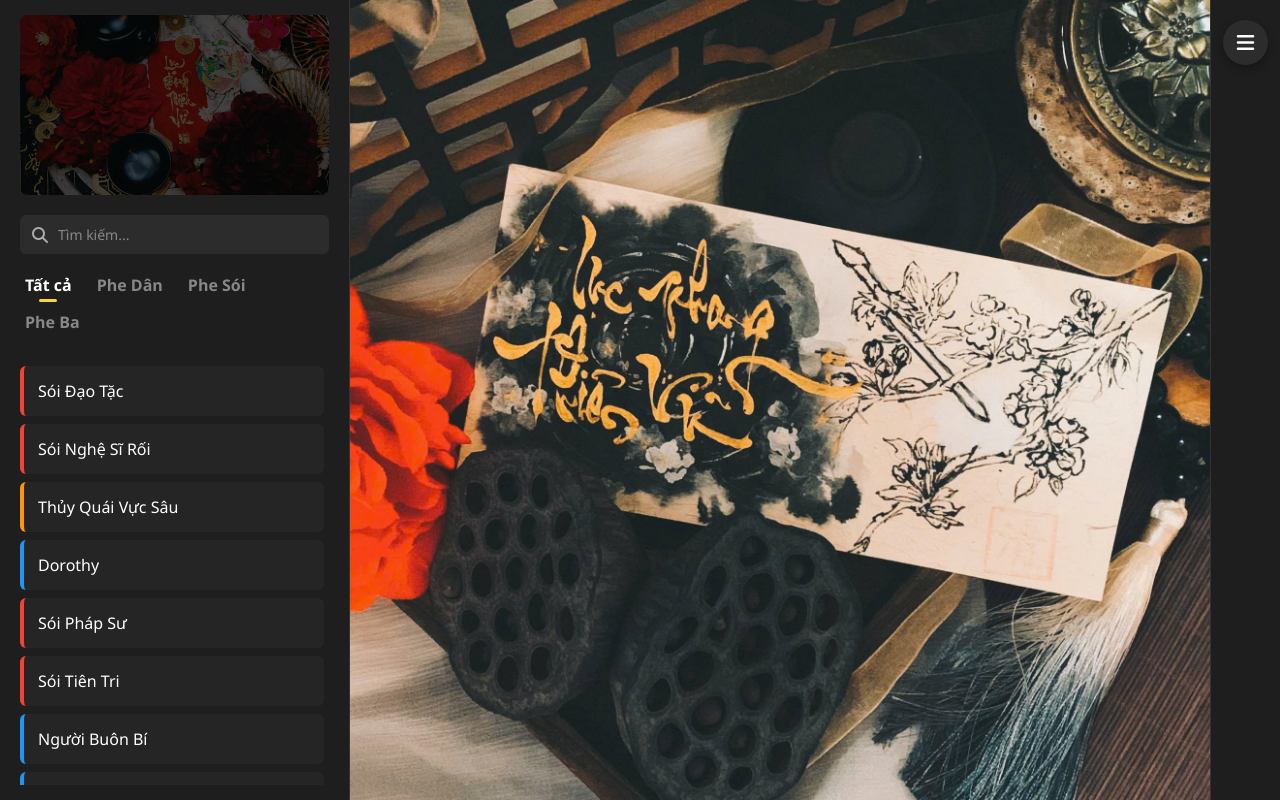
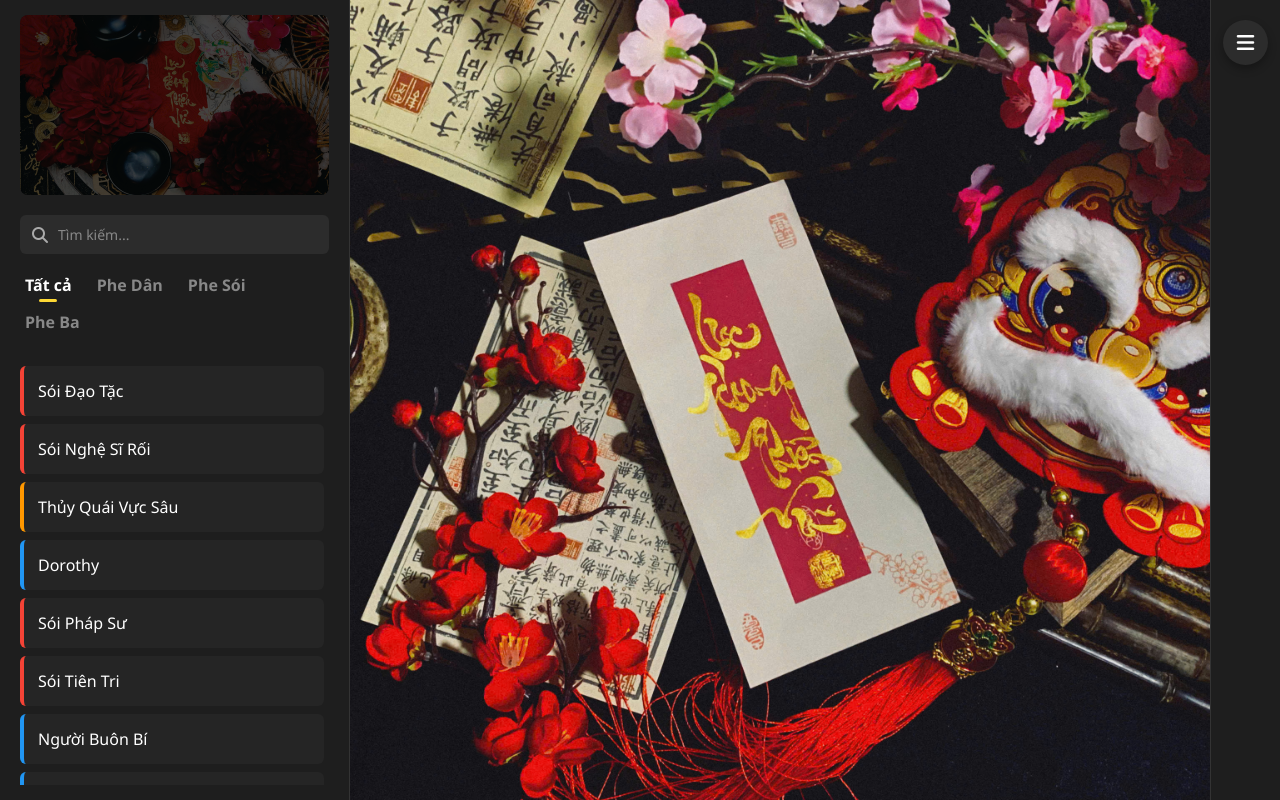
Before and after one commit to trinhngankhuong-oss/werewolf-web, a plain HTML site: page index.html in a window 1280 px wide. Drawn offline with Linux system fonts and the light colour scheme.

Commit message:
upload code

```diff
--- a/index.html
+++ b/index.html
@@ -392,7 +392,7 @@
         </div>
     </div>
     <div class="main-panel" id="main-panel">
-        <img id="main-image" class="big-image" src="img/1786542371326_43447088851696039_4822941365713473491_0b8c5350bb01baf50f6c252942e410a1.jpg">
+        <img id="main-image" class="big-image" src="img/z8050001580098_cc6dea29a260026199a4ef1788a27f8c.jpg">
 
         <div id="random-board" class="random-board-overlay">
             <div id="random-result-text"></div>
```
